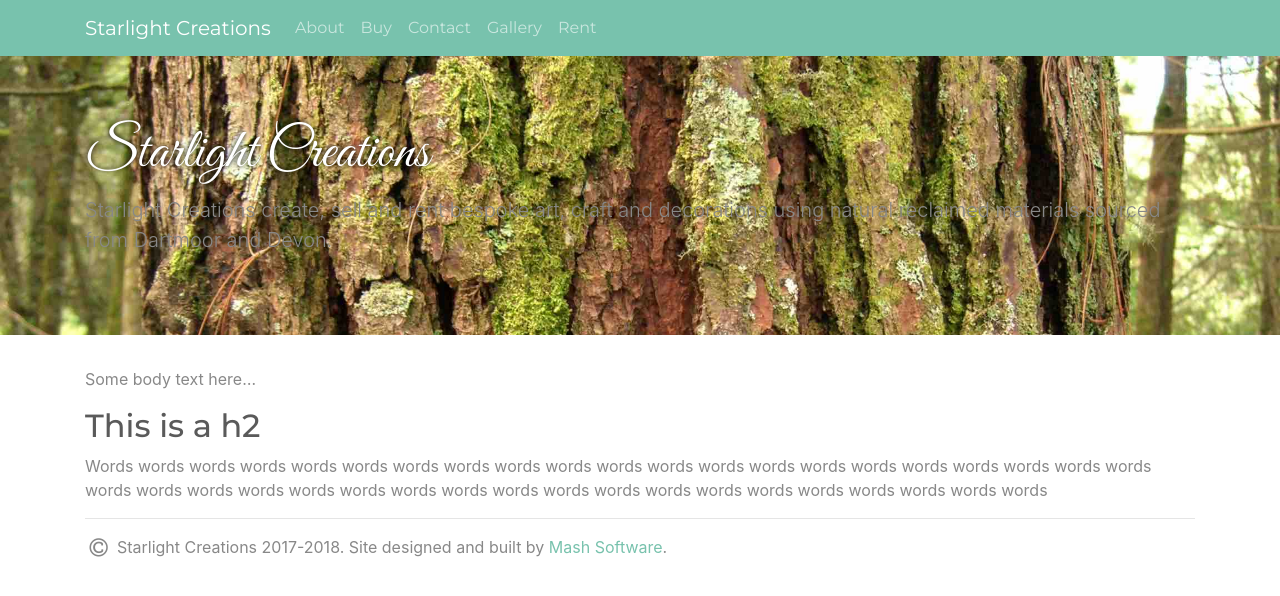
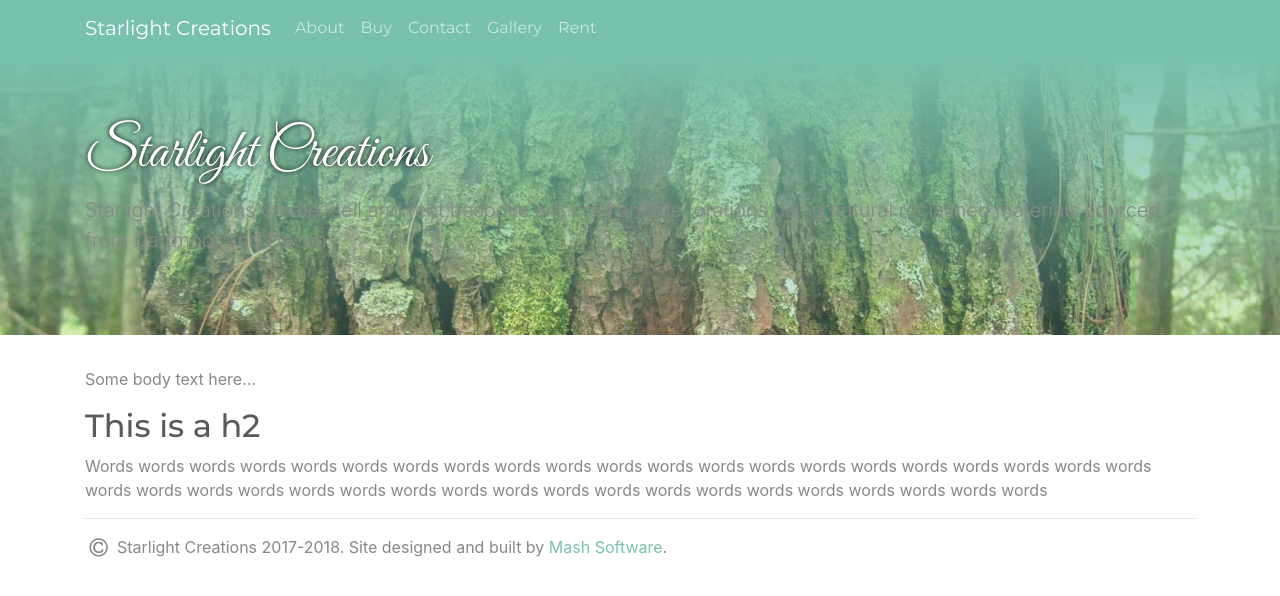
Before and after one commit to starlight-creations/starlight-creations.github.io, a Jekyll site: the page built from index.md, in a window 1280 px wide. Shown: the top 596 px of the page. Built offline with Jekyll 4.4.1, drawn with Linux system fonts in a browser that asks for light colours; nearby versions of some CDN libraries.

Commit message:
transparent gradient on header

```diff
--- a/_sass/style.scss
+++ b/_sass/style.scss
@@ -1,5 +1,5 @@
 .jumbotron {
-    background-image: url(../img/bark.jpg);
+    background: linear-gradient(rgba(120,194,173,1), rgba(120,194,173,0.3)), url("../img/bark.jpg");
     background-size: cover;
     border-radius: 0;
 }
```
